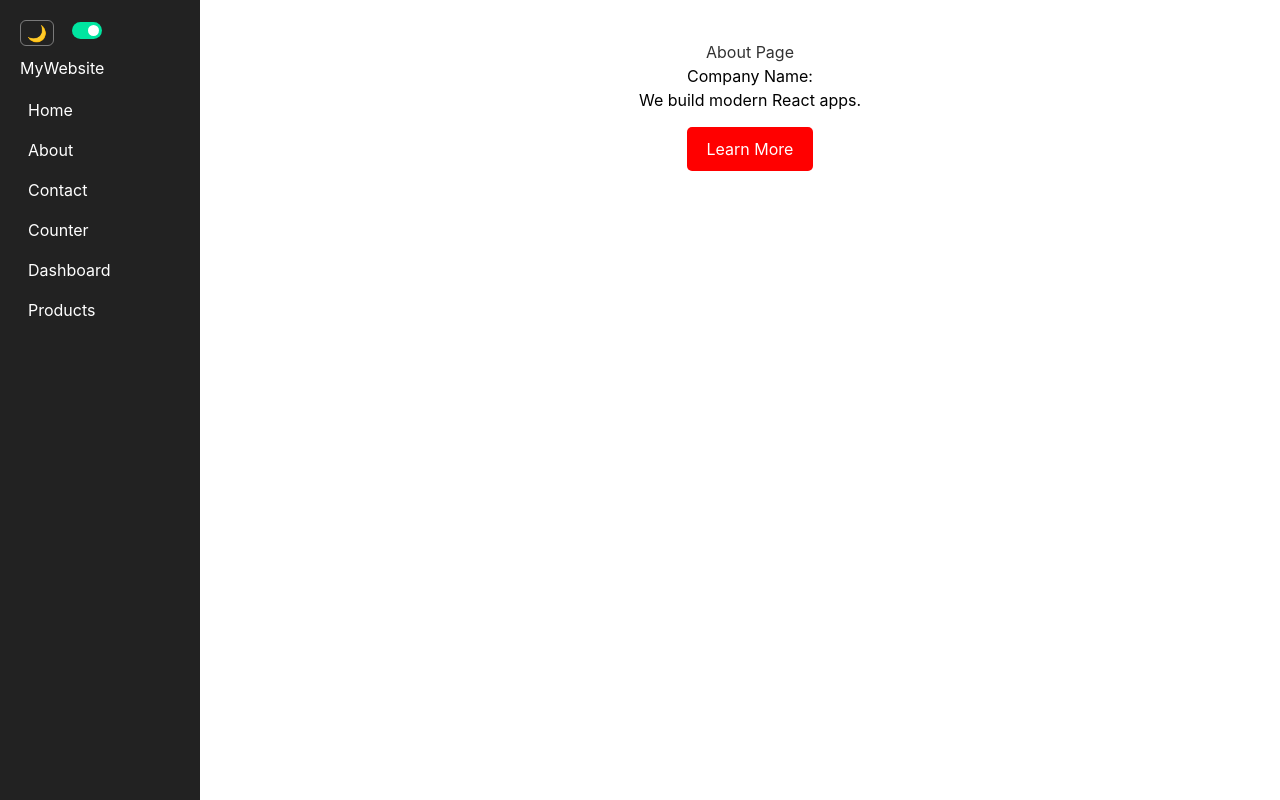
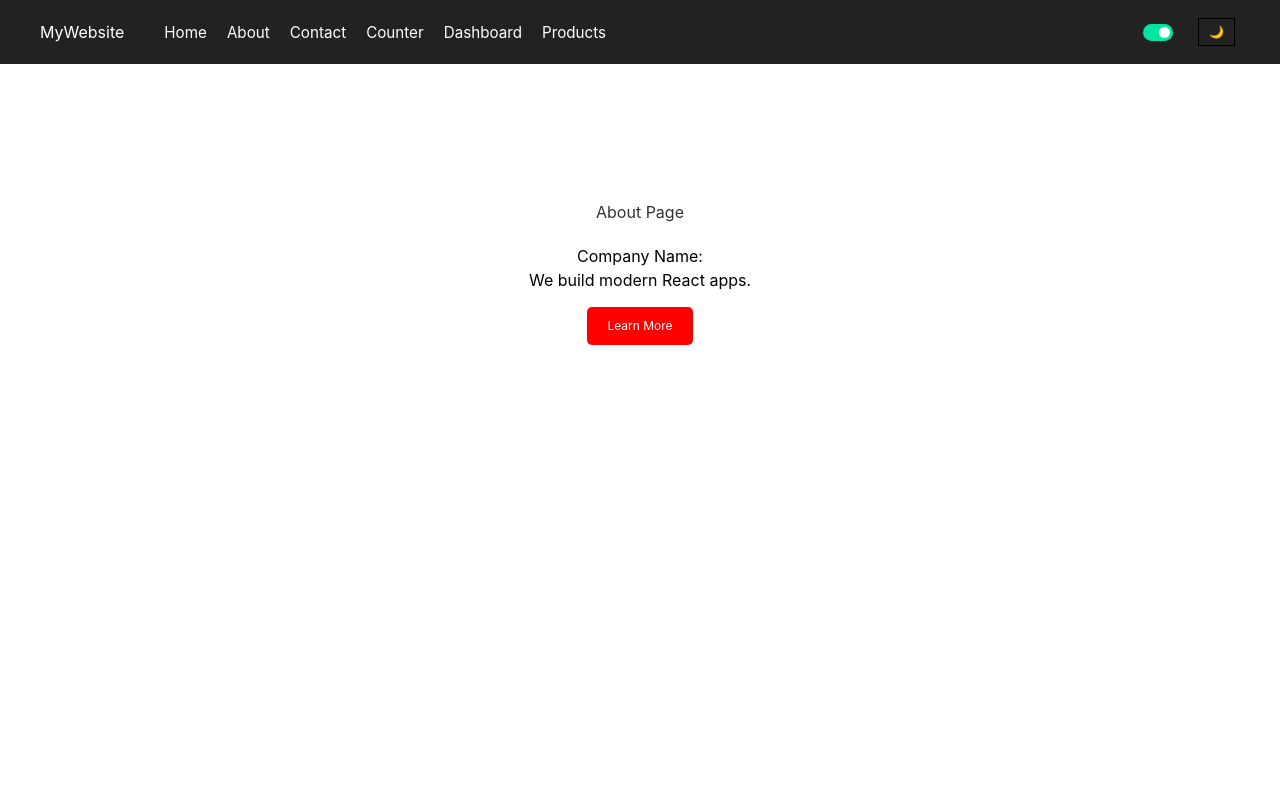
Before and after one commit to harambutt01/React-Projects, a React (Create React App) app: page /about in a window 1280 px wide. Built offline with nearby package versions, Linux system fonts and the light colour scheme.

Commit message:
fix: center website layout and style counter buttons with solid borders

```diff
--- a/src/components/About.css
+++ b/src/components/About.css
@@ -1,10 +1,22 @@
 .about-page {
   padding: 20px;
   text-align: center;
+
+  /* ── New Changes to Center Everything ── */
+  margin: 0 auto;           /* Page ko horizontal center karne k liye */
+  margin-top: 80px;        /* Navbar se nechy rakhne k liye */
+  max-width: 800px;        /* Content boht phela hua na lage */
+  width: 90%;              /* Mobile pr b sahi dikhe */
+
+  display: flex;           /* Flexbox use kren gy mazeed perfection k liye */
+  flex-direction: column;
+  align-items: center;
+  justify-content: center;
 }
 
 .about-page h1 {
   color: #333;
+  margin-bottom: 20px;
 }
 
 .about-btn {
@@ -15,6 +27,7 @@
   border: none;
   border-radius: 5px;
   cursor: pointer;
+  transition: 0.3s; /* Smooth hover effect */
 }
 
 .about-btn:hover {
--- /dev/null
+++ b/src/components/Counter.css
@@ -0,0 +1,8 @@
+
+button {
+  border: 1px solid black;
+  padding: 4px 10px;
+  margin: 5px;
+  cursor: pointer;
+  font-size: 12px;
+}
--- a/src/components/Counter.jsx
+++ b/src/components/Counter.jsx
@@ -1,5 +1,5 @@
 import { useState } from "react";
-
+import "./Counter.css";
 function Counter(){
     const [count, setCount] = useState(0);
     return(
--- a/src/components/Navbar.css
+++ b/src/components/Navbar.css
@@ -1,145 +1,134 @@
-
-.navbar {
-  width: 200px;
-  height: 100vh;
+/* ── Desktop Top Bar ── */
+.mobile-header {
+  display: flex;
+  justify-content: space-between;
+  align-items: center;
+  padding: 0 40px;
+  height: 64px;
   background-color: #222;
   color: white;
-  padding: 20px;
   position: fixed;
-  display: flex;
-  flex-direction: column;
-  gap: 10px;
-  z-index: 1000;
-  transition: transform 0.3s ease;
+  top: 0;
+  left: 0;
+  width: 100%;
+  z-index: 1001;
 }
-.navbar-top {
+
+.nav-left-group {
   display: flex;
   align-items: center;
-  justify-content: flex-start;
-  width: 100%;
-  gap: 18px;;
+  gap: 40px;
 }
 
-
+/* Horizontal Links (Desktop) */
 .nav-links {
+  display: flex;
   list-style: none;
-  display: flex;
-  flex-direction: column;
+  gap: 20px;
+  margin: 0;
+  padding: 0;
 }
 
 .nav-links a {
   color: white;
   text-decoration: none;
-  padding: 8px;
-  border-radius: 5px;
+  font-size: 0.95rem;
   transition: 0.3s;
-  display: block;
 }
 
-.nav-links a:hover {
-  color: #00bcd4;
-  background-color: rgba(255, 255, 255, 0.1);
-}
+.nav-links a:hover { color: #00bcd4; }
 
-.theme-btn {
-  background: transparent;
-  border: 1.5px solid rgba(255, 255, 255, 0.4);
-  border-radius: 6px;
-  padding: 4px 6px;
-  cursor: pointer;
-  font-size: 1rem;
-  line-height: 1;
-  color: white;
-  transition: all 0.2s ease;
-  width: fit-content;
-}
-
-.theme-btn:hover {
-  background-color: rgba(255, 255, 255, 0.1);
-  border-color: white;
+.mobile-controls {
+  display: flex;
+  align-items: center;
+  gap: 15px;
 }
 
 .hamburger {
+  display: none; /* Desktop pr hide */
   background: transparent;
-  border: 1.5px solid rgba(255, 255, 255, 0.4);
-  border-radius: 6px;
-  padding: 4px 10px;
+  border: 1px solid rgba(255,255,255,0.3);
   color: white;
+  padding: 5px 12px;
+  border-radius: 5px;
+  cursor: pointer;
   font-size: 1.2rem;
-  cursor: pointer;
-  transition: all 0.2s ease;
 }
 
-.hamburger:hover {
-  background-color: rgba(255, 255, 255, 0.1);
-  border-color: white;
+/* ── Mobile Sidebar (side-navbar) ── */
+.side-navbar {
+  position: fixed;
+  top: 0;
+  left: -280px; /* Shuru me bahar hoga */
+  width: 280px;
+  height: 100vh;
+  background-color: #222;
+  color: white;
+  z-index: 2000;
+  transition: 0.4s ease;
+  padding: 20px;
+  display: flex;
+  flex-direction: column;
 }
 
-.mobile-header {
-  display: none;
+.side-navbar.open {
+  left: 0; /* Hamburger click pr andar ayega */
+}
+
+.side-navbar-top {
+  display: flex;
+  justify-content: space-between;
+  align-items: center;
+  margin-bottom: 30px;
+  border-bottom: 1px solid rgba(255,255,255,0.1);
+  padding-bottom: 10px;
+}
+
+.close-btn {
+  background: transparent;
+  border: none;
+  color: white;
+  font-size: 1.5rem;
+  cursor: pointer;
+}
+
+.side-nav-links {
+  list-style: none;
+  padding: 0;
+}
+
+.side-nav-links li {
+  margin-bottom: 15px;
+}
+
+.side-nav-links a {
+  color: white;
+  text-decoration: none;
+  font-size: 1.1rem;
+  display: block;
+  padding: 10px;
+  border-radius: 6px;
+  transition: 0.2s;
+}
+
+.side-nav-links a:hover {
+  background-color: rgba(255,255,255,0.1);
+  color: #00bcd4;
+}
+
+/* ── Responsive Adjustment ── */
+@media (max-width: 900px) {
+  .nav-links {
+    display: none; /* Top links mobile pr hide */
+  }
+  .hamburger {
+    display: block; /* Hamburger mobile pr show */
+  }
 }
 
 .overlay {
-  display: none;
+  position: fixed;
+  inset: 0;
+  background: rgba(0,0,0,0.6);
+  z-index: 1500;
 }
-
-
-.navbar-toggle-wrapper {
-  position: fixed;
-  top: 16px;
-  right: 24px;
-  z-index: 1000;
-}
-
-
-@media (max-width: 768px) {
-
-  .navbar .theme-btn {
-    display: none;
-  }
-
-  .navbar {
-    transform: translateX(-100%);
-  }
-  .navbar .logo{
-    display: none;
-  }
-
-  .navbar.open {
-    transform: translateX(0);
-  }
-
-  .mobile-header {
-    display: flex;
-    align-items: center;
-    justify-content: space-between;
-    padding: 12px 16px;
-    background-color: #222;
-    color: white;
-    position: fixed;
-    top: 0;
-    left: 0;
-    right: 0;
-    z-index: 999;
-  }
-
-  .mobile-controls {
-    display: flex;
-    align-items: center;
-    gap: 8px;
-  }
-
-  .overlay {
-    display: block;
-    position: fixed;
-    top: 0;
-    left: 0;
-    right: 0;
-    bottom: 0;
-    background: rgba(0, 0, 0, 0.5);
-    z-index: 998;
-  }
-  .navbar .avatar-toggle-wrapper {
-    display: none;
-  }
-}
--- a/src/components/Navbar.jsx
+++ b/src/components/Navbar.jsx
@@ -27,9 +27,20 @@ function Navbar() {
 
   return (
     <>
+      <header className="mobile-header">
+        <div className="nav-left-group">
+          <h2 className="logo">MyWebsite</h2>
 
-      <div className="mobile-header">
-        <h2 className="logo">MyWebsite</h2>
+          <ul className="nav-links">
+            <li><Link to="/" onClick={closeMenu}>Home</Link></li>
+            <li><Link to="/about" onClick={closeMenu}>About</Link></li>
+            <li><Link to="/contact" onClick={closeMenu}>Contact</Link></li>
+            <li><Link to="/counter" onClick={closeMenu}>Counter</Link></li>
+            <li><Link to="/dashboard" onClick={closeMenu}>Dashboard</Link></li>
+            <li><Link to="/products" onClick={closeMenu}>Products</Link></li>
+          </ul>
+        </div>
+
         <div className="mobile-controls">
           <button
             className={`toggle-switch ${isOnline ? "toggle-on" : "toggle-off"}`}
@@ -37,73 +48,34 @@ function Navbar() {
           >
             <span className="toggle-thumb" />
           </button>
-          <button className="theme-btn" onClick={toggleTheme}>
-            {isDark ? "☀️" : "🌙"}
-          </button>
-          <button className="hamburger" onClick={() => setMenuOpen((prev) => !prev)}>
-            {menuOpen ? "✕" : "☰"}
-          </button>
-        </div>
-      </div>
 
-
-      {menuOpen && <div className="overlay" onClick={closeMenu} />}
-
-
-      <nav className={`navbar ${menuOpen ? "open" : ""}`}>
-
-
-        <div className="navbar-top">
           <button className="theme-btn" onClick={toggleTheme}>
             {isDark ? "☀️" : "🌙"}
           </button>
 
-          <div className="avatar-toggle-wrapper">
+          <button className="hamburger" onClick={() => setMenuOpen(true)}>
+            ☰
+          </button>
+        </div>
+      </header>
 
-            {/* ── Avatar — future use k liye commented ── */}
-            {/* <div className="avatar-wrapper">
-              <svg
-                viewBox="0 0 64 64"
-                fill="none"
-                xmlns="http://www.w3.org/2000/svg"
-                className="avatar-svg"
-                style={{ color: isDark ? "#aaaaaa" : "#000000" }}
-              >
-                <circle cx="32" cy="24" r="12" fill="currentColor" opacity="0.9" />
-                <path
-                  d="M8 56c0-13.255 10.745-24 24-24s24 10.745 24 24"
-                  stroke="currentColor"
-                  strokeWidth="4"
-                  strokeLinecap="round"
-                  fill="none"
-                  opacity="0.9"
-                />
-              </svg>
-              <span className={`avatar-dot ${isOnline ? "dot-online" : "dot-offline"}`} />
-            </div> */}
+      {menuOpen && <div className="overlay" onClick={closeMenu} />}
 
-            <button
-              className={`toggle-switch ${isOnline ? "toggle-on" : "toggle-off"}`}
-              onClick={toggleStatus}
-            >
-              <span className="toggle-thumb" />
-            </button>
-          </div>
+      {/* ── Side Menu (Updated) ── */}
+      <nav className={`side-navbar ${menuOpen ? "open" : ""}`}>
+        <div className="side-navbar-top">
+           {/* Logo yahan se hata diya gaya hai */}
+           <button className="close-btn" onClick={closeMenu}>✕</button>
         </div>
 
-
-        <h2 className="logo">MyWebsite</h2>
-
-
-        <ul className="nav-links">
-          <li><Link to="/"          onClick={closeMenu}>Home</Link></li>
-          <li><Link to="/about"     onClick={closeMenu}>About</Link></li>
-          <li><Link to="/contact"   onClick={closeMenu}>Contact</Link></li>
-          <li><Link to="/counter"   onClick={closeMenu}>Counter</Link></li>
+        <ul className="side-nav-links">
+          <li><Link to="/" onClick={closeMenu}>Home</Link></li>
+          <li><Link to="/about" onClick={closeMenu}>About</Link></li>
+          <li><Link to="/contact" onClick={closeMenu}>Contact</Link></li>
+          <li><Link to="/counter" onClick={closeMenu}>Counter</Link></li>
           <li><Link to="/dashboard" onClick={closeMenu}>Dashboard</Link></li>
-          <li><Link to="/products"  onClick={closeMenu}>Products</Link></li>
+          <li><Link to="/products" onClick={closeMenu}>Products</Link></li>
         </ul>
-
       </nav>
     </>
   );
--- a/src/index.css
+++ b/src/index.css
@@ -1,6 +1,7 @@
 @tailwind base;
 @tailwind components;
 @tailwind utilities;
+
 body {
   margin: 0;
   font-family: -apple-system, BlinkMacSystemFont, 'Segoe UI', 'Roboto', 'Oxygen',
@@ -8,6 +9,7 @@ body {
     sans-serif;
   -webkit-font-smoothing: antialiased;
   -moz-osx-font-smoothing: grayscale;
+  background-color: #f4f4f4; /* Optional: halka sa background color */
 }
 
 code {
@@ -15,17 +17,33 @@ code {
     monospace;
 }
 
-/* ── Main Content ── */
+/* ── Global Layout Fix ── */
+#root {
+  width: 100%;
+  display: flex;
+  flex-direction: column;
+  align-items: center; /* Poori website ko horizontal center karega */
+}
+
+/* ── Main Content (Centered) ── */
 .main-content {
-  margin-left: 220px;
+  /* margin-left: 220px;  <-- Is line ko maine hata diya hai */
+  margin: 0 auto;         /* Is se content center ho jaye ga */
+  margin-top: 80px;      /* Navbar k neeche se start hoga */
   padding: 20px;
+  width: 100%;
+  max-width: 1200px;     /* Website boht zyada wide na ho */
+  display: flex;
+  flex-direction: column;
+  align-items: center;   /* Internal items (h1, buttons) ko center karne k liye */
+  min-height: calc(100vh - 80px);
 }
 
 /* ── Tablet & Mobile ── */
 @media (max-width: 768px) {
   .main-content {
-    margin-left: 0;
-    padding: 0;
-    margin-top: 56px;
+    margin-top: 64px;
+    padding: 15px;
+    width: 100%;
   }
 }
```
Also changed, not shown: src/components/products/ProductList.css (+30 -22 lines).
